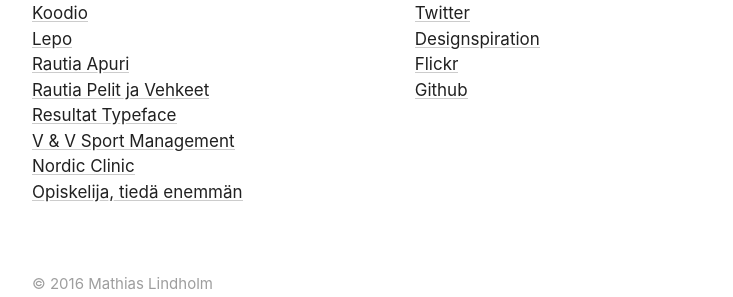
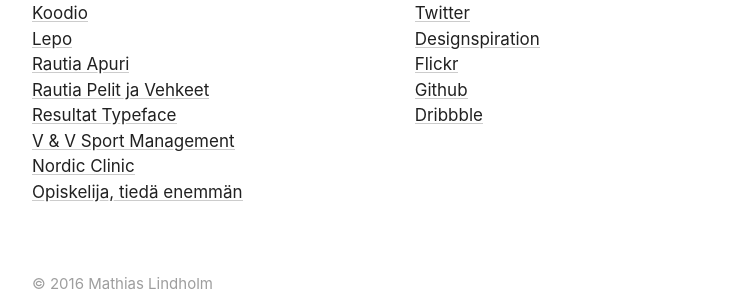
Before and after one commit to mlindholm/homepage, a Jekyll site: the page built from index.md, in a window 1280 px wide. Shown: the part 473-770 px from the top of the page, without its empty margins (268-1001 px from the left). Built offline with Jekyll 4.4.1, drawn with Linux system fonts in a browser that asks for light colours; nearby versions of some CDN libraries.

Commit message:
Add dribbble link to sub navigation

```diff
--- a/_includes/sub-navigation.html
+++ b/_includes/sub-navigation.html
@@ -22,6 +22,7 @@
       <li><a href="http://designspiration.net/mlindholm/">Designspiration</a></li>
       <li><a href="http://flickr.com/photos/matu187/">Flickr</a></li>
       <li><a href="https://github.com/mlindholm">Github</a></li>
+      <li><a href="https://dribbble.com/thisismatu">Dribbble</a></li>
     </ul>
   </div>
 </div>
```
